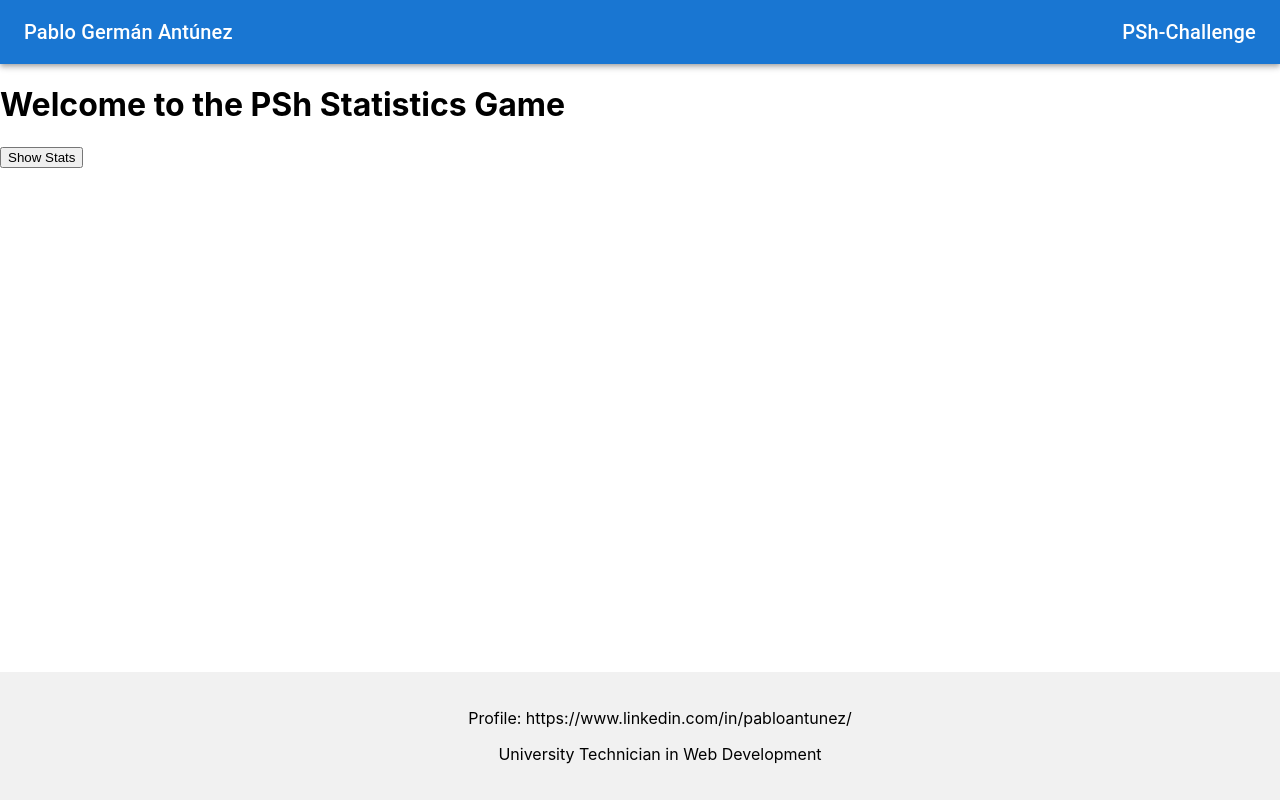
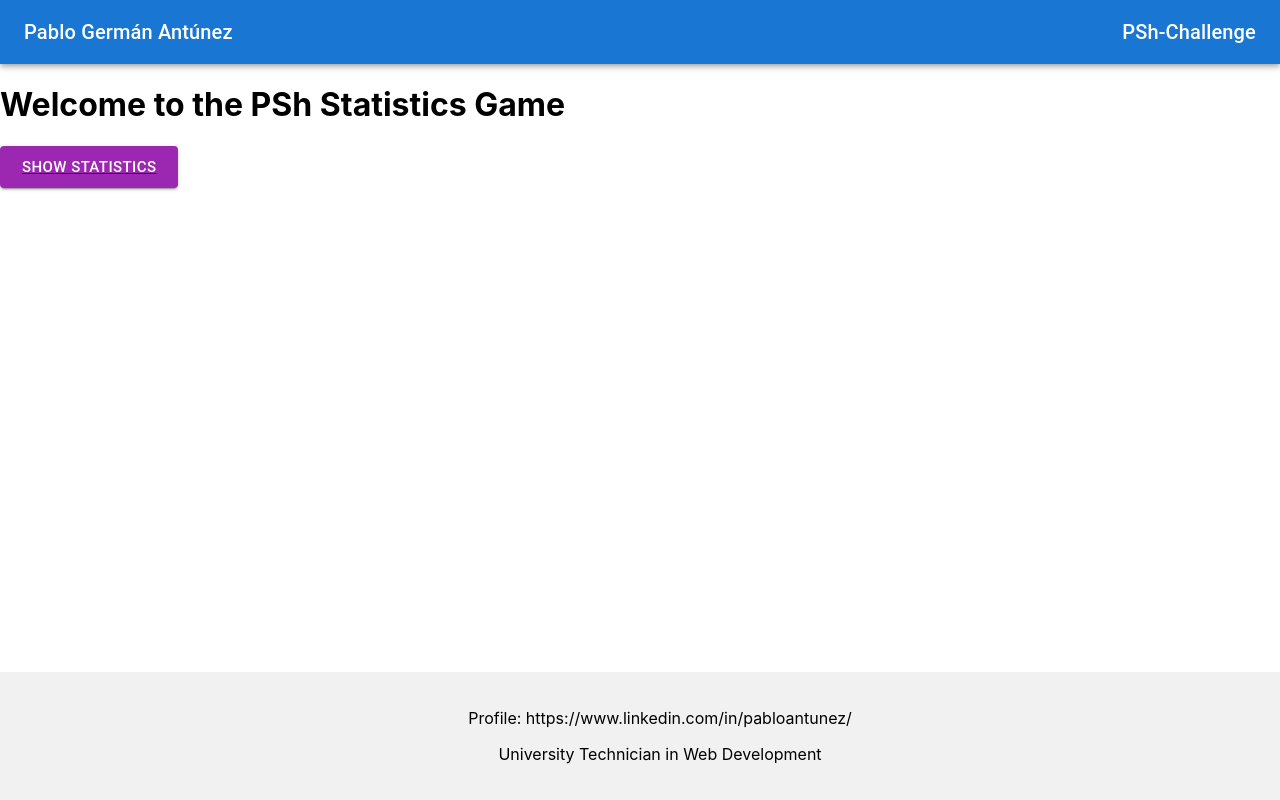
Before and after one commit to pabloantunez/PSh-challenge, a React (Create React App) app in the folder frontend/psh_game/: page / in a window 1280 px wide. Built offline with nearby package versions, Linux system fonts and the light colour scheme.

Commit message:
Create Button component

```diff
--- /dev/null
+++ b/frontend/psh_game/src/components/Button/index.js
@@ -0,0 +1,19 @@
+import * as React from 'react';
+import Stack from '@mui/material/Stack';
+import Button from '@mui/material/Button';
+
+export default function BasicButtons({ label, color, variant, size, onClick, disabled }) {
+  return (
+    <Stack spacing={2} direction="row">
+      <Button
+        variant={variant || "contained"}
+        color={color || "default"}
+        size={size || "medium"}
+        onClick={onClick}
+        disabled={disabled}
+      >
+        {label}
+      </Button>
+    </Stack>
+  );
+}
--- a/frontend/psh_game/src/pages/home.jsx
+++ b/frontend/psh_game/src/pages/home.jsx
@@ -1,5 +1,6 @@
 import React from 'react';
 import { Link, Outlet, useLocation } from 'react-router-dom';
+import BasicButtons from '../components/Button';
 
 const Home = () => {
   const location = useLocation();
@@ -10,7 +11,12 @@ const Home = () => {
       <h1>Welcome to the PSh Statistics Game</h1>
       {!hideButtons.includes(location.pathname) && (
         <Link to="/stats">
-          <button>Show Stats</button>
+          <BasicButtons
+            label='Show Statistics'
+            color='secondary'
+            variant='contained'
+            size='large'
+          />
         </Link>
       )}
       <Outlet />
```
